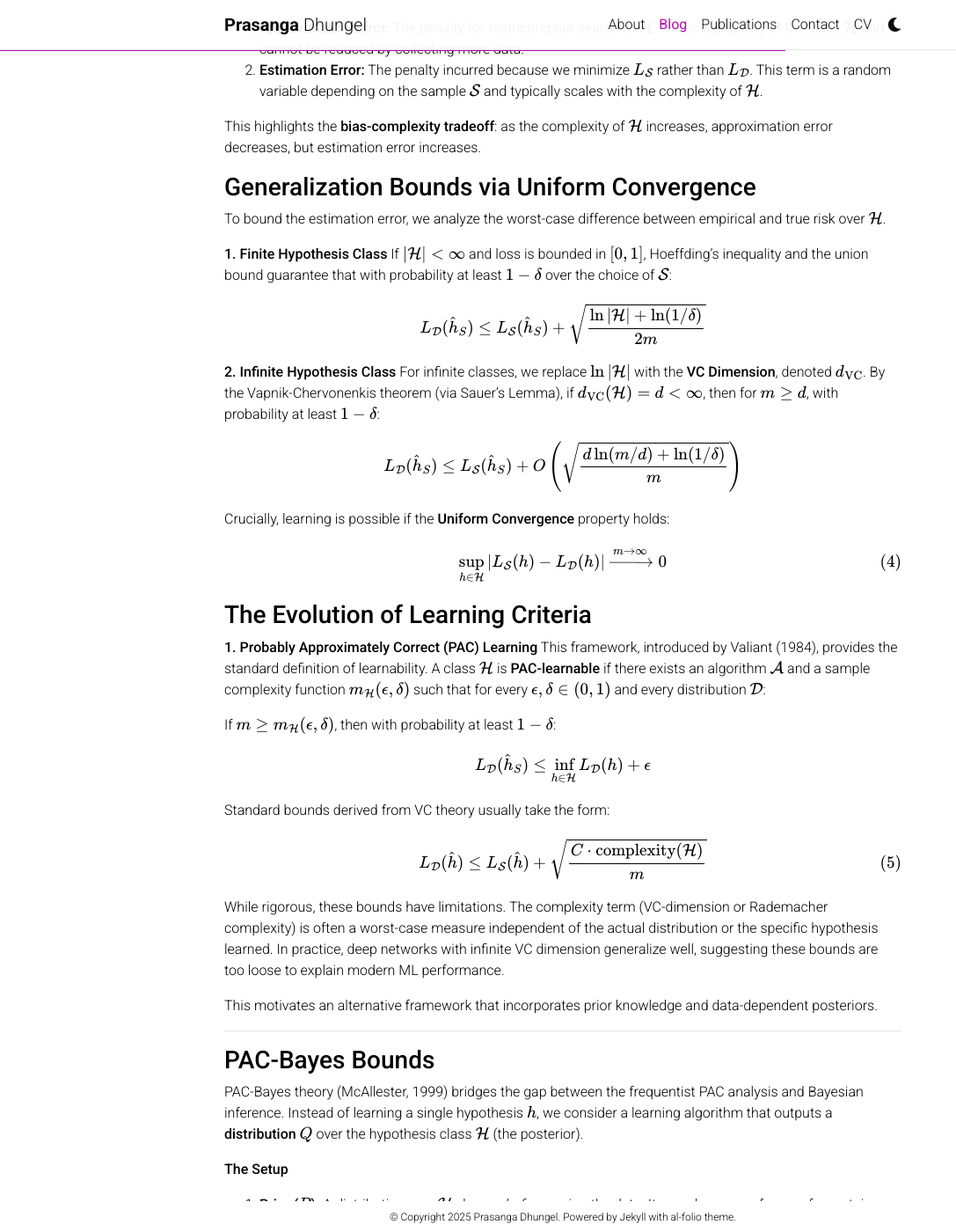
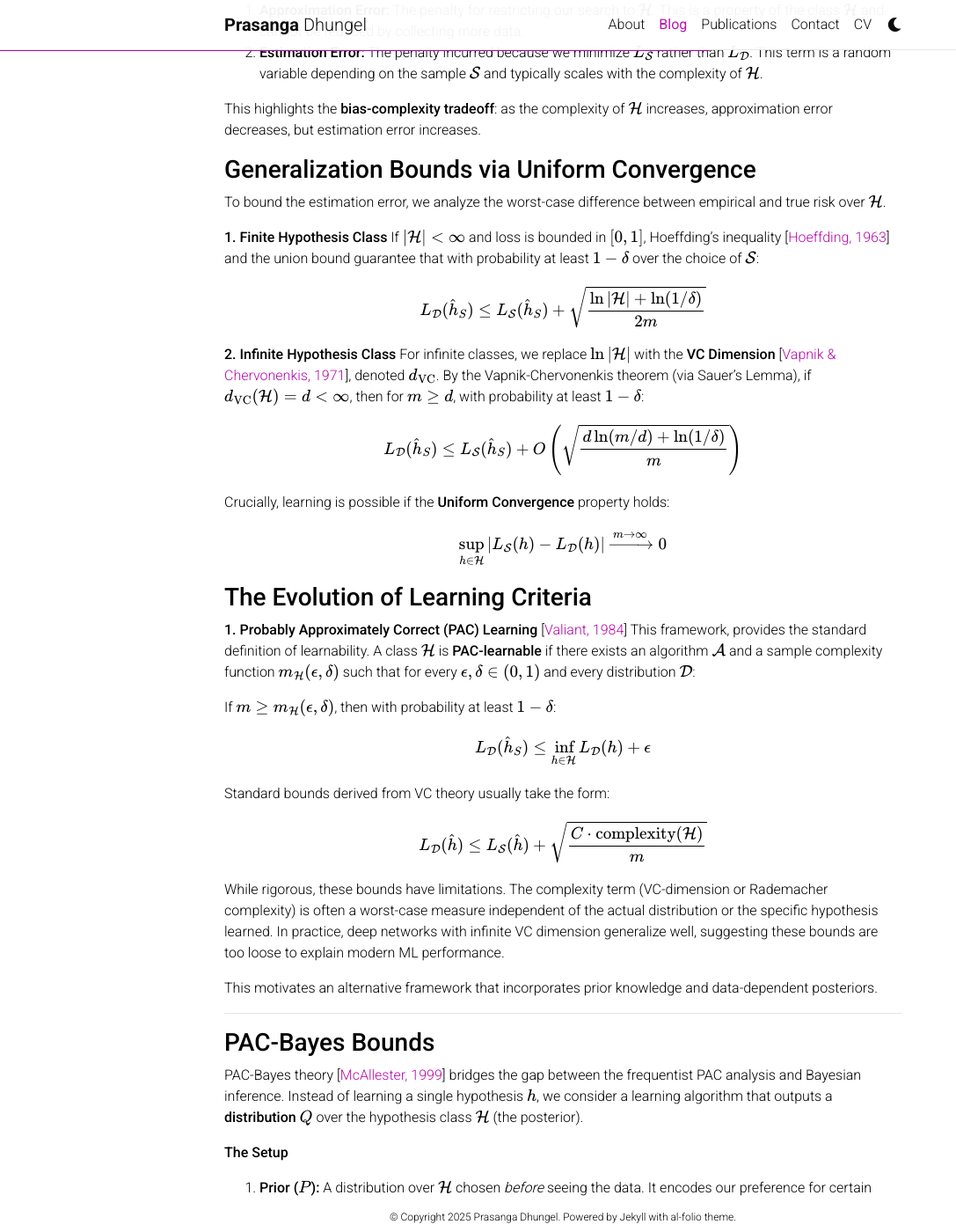
Before and after one commit to prasangadhungel/prasangadhungel.github.io, a Jekyll site: the page built from _posts/2024-09-13-pac-bayes.md, in a window 1280 px wide and 1400 px high, scrolled down 1753 px. Shown: the whole window at 88% size, without its empty margins (0-1087 px from the left). Built offline with Jekyll 4.4.1, drawn with Linux system fonts in a browser that asks for light colours; comment, search, counter and statistics services are not loaded; a style sheet for code colours, icons or effects is not loaded; some of the changed text lies outside the part shown.

```diff
--- a/_posts/2024-09-13-pac-bayes.md
+++ b/_posts/2024-09-13-pac-bayes.md
@@ -25,24 +25,24 @@ To measure performance, we define a loss function $$\ell: \mathcal{Y} \times \ma
 
 Our goal is to find a hypothesis that minimizes the **true risk** (or generalization error), defined as the expected loss over $$\mathcal{D}$$:
 
-\begin{equation}
+$$
 L_\mathcal{D}(h) \triangleq \mathbb{E}_{(x, y) \sim \mathcal{D}}[\ell(h(x), y)]
-\end{equation}
+$$
 
 The theoretical limit of performance is achieved by the **Bayes optimal predictor** $$h^*$$, which minimizes the risk over the set of all measurable functions $$\mathcal{Y}^\mathcal{X}$$:
 
-\begin{equation}
+$$
 h^*(x) = \underset{\hat{y} \in \mathcal{Y}}{\mathrm{argmin}} \ \mathbb{E} [\ell(\hat{y}, y) \mid X=x]
-\end{equation}
+$$
 The risk of this predictor, $$L^* = L_\mathcal{D}(h^*)$$, is called the **Bayes error** (or irreducible error).
 
 ### **From True Risk to Empirical Risk**
 
 Since $$\mathcal{D}$$ is unknown, $$L_\mathcal{D}(h)$$ is uncomputable. We rely on the sample $$\mathcal{S}$$ to compute the **empirical risk** (training error):
 
-\begin{equation}
+$$
 L_\mathcal{S}(h) = \frac{1}{m}\sum_{i=1}^{m}\ell(h(x_i), y_i)
-\end{equation}
+$$
 
 A standard approach, **Empirical Risk Minimization (ERM)**, searches for a predictor that minimizes training error. However, searching over the entire space of functions $$\mathcal{Y}^\mathcal{X}$$ is ill-posed; it is trivial to find a function $$h$$ such that $$L_\mathcal{S}(h)=0$$ (memorization) while $$L_\mathcal{D}(h)$$ remains high.
 
@@ -82,13 +82,13 @@ This highlights the **bias-complexity tradeoff**: as the complexity of $$\mathca
 To bound the estimation error, we analyze the worst-case difference between empirical and true risk over $$\mathcal{H}$$.
 
 **1. Finite Hypothesis Class**
-If $$|\mathcal{H}| < \infty$$ and loss is bounded in $$[0,1]$$, Hoeffding's inequality and the union bound guarantee that with probability at least $$1 - \delta$$ over the choice of $$\mathcal{S}$$:
+If $$|\mathcal{H}| < \infty$$ and loss is bounded in $$[0,1]$$, Hoeffding's inequality [[Hoeffding, 1963](http://www.cs.rpi.edu/academics/courses/spring06/random/hoefding.pdf)] and the union bound guarantee that with probability at least $$1 - \delta$$ over the choice of $$\mathcal{S}$$:
 
 $$L_\mathcal{D}(\hat{h}_S) \leq L_\mathcal{S}(\hat{h}_S) + \sqrt{\frac{\ln|\mathcal{H}| + \ln(1/\delta)}{2m}}
 $$
 
 **2. Infinite Hypothesis Class**
-For infinite classes, we replace $$\ln|\mathcal{H}|$$ with the **VC Dimension**, denoted $$d_{\text{VC}}$$. By the Vapnik-Chervonenkis theorem (via Sauer’s Lemma), if $$d_{\text{VC}}(\mathcal{H}) = d < \infty$$, then for $$m \ge d$$, with probability at least $$1-\delta$$:
+For infinite classes, we replace $$\ln|\mathcal{H}|$$ with the **VC Dimension** [[Vapnik & Chervonenkis, 1971](https://courses.grainger.illinois.edu/ece544na/fa2014/vapnik71.pdf)], denoted $$d_{\text{VC}}$$. By the Vapnik-Chervonenkis theorem (via Sauer’s Lemma), if $$d_{\text{VC}}(\mathcal{H}) = d < \infty$$, then for $$m \ge d$$, with probability at least $$1-\delta$$:
 
 $$
 L_\mathcal{D}(\hat{h}_S) \leq L_\mathcal{S}(\hat{h}_S) + O\left(\sqrt{\frac{d \ln(m/d) + \ln(1/\delta)}{m}}\right)
@@ -96,14 +96,14 @@ $$
 
 Crucially, learning is possible if the **Uniform Convergence** property holds:
 
-\begin{equation}
+$$
 \sup_{h \in \mathcal{H}} |L_\mathcal{S}(h) - L_\mathcal{D}(h)| \xrightarrow{m \to \infty} 0
-\end{equation}
+$$
 
 ### **The Evolution of Learning Criteria**
 
-**1. Probably Approximately Correct (PAC) Learning**
-This framework, introduced by Valiant (1984), provides the standard definition of learnability. A class $$\mathcal{H}$$ is **PAC-learnable** if there exists an algorithm $$\mathcal{A}$$ and a sample complexity function $$m_\mathcal{H}(\epsilon, \delta)$$ such that for every $$\epsilon, \delta \in (0, 1)$$ and every distribution $$\mathcal{D}$$:
+**1. Probably Approximately Correct (PAC) Learning** [[Valiant, 1984](https://web.archive.org/web/20170228150047/http://www.probablyapproximatelycorrect.com/)]
+This framework, provides the standard definition of learnability. A class $$\mathcal{H}$$ is **PAC-learnable** if there exists an algorithm $$\mathcal{A}$$ and a sample complexity function $$m_\mathcal{H}(\epsilon, \delta)$$ such that for every $$\epsilon, \delta \in (0, 1)$$ and every distribution $$\mathcal{D}$$:
 
 If $$m \ge m_\mathcal{H}(\epsilon, \delta)$$, then with probability at least $$1-\delta$$:
 
@@ -113,9 +113,9 @@ $$
 
 Standard bounds derived from VC theory usually take the form:
 
-\begin{equation}
+$$
 L_\mathcal{D}(\hat{h}) \leq L_\mathcal{S}(\hat{h}) + \sqrt{\frac{C \cdot \text{complexity}(\mathcal{H})}{m}}
-\end{equation}
+$$
 
 While rigorous, these bounds have limitations. The complexity term (VC-dimension or Rademacher complexity) is often a worst-case measure independent of the actual distribution or the specific hypothesis learned. In practice, deep networks with infinite VC dimension generalize well, suggesting these bounds are too loose to explain modern ML performance.
 
@@ -125,7 +125,7 @@ This motivates an alternative framework that incorporates prior knowledge and da
 
 ### **PAC-Bayes Bounds**
 
-PAC-Bayes theory (McAllester, 1999) bridges the gap between the frequentist PAC analysis and Bayesian inference. Instead of learning a single hypothesis $$h$$, we consider a learning algorithm that outputs a **distribution** $$Q$$ over the hypothesis class $$\mathcal{H}$$ (the posterior).
+PAC-Bayes theory [[McAllester, 1999](https://dl.acm.org/doi/pdf/10.1145/279943.279989)] bridges the gap between the frequentist PAC analysis and Bayesian inference. Instead of learning a single hypothesis $$h$$, we consider a learning algorithm that outputs a **distribution** $$Q$$ over the hypothesis class $$\mathcal{H}$$ (the posterior).
 
 **The Setup**
 1.  **Prior ($$P$$):** A distribution over $$\mathcal{H}$$ chosen *before* seeing the data. It encodes our preference for certain hypotheses (e.g., small weights).
@@ -142,9 +142,9 @@ Similarly, the empirical risk is $$L_\mathcal{S}(Q) \triangleq \mathbb{E}_{h \si
 **McAllester’s Bound**
 For any prior $$P$$ independent of the data, and any loss bounded in $$[0,1]$$, with probability at least $$1-\delta$$ over the draw of $$\mathcal{S}$$, the following inequality holds for **all** posteriors $$Q$$ simultaneously:
 
-\begin{equation}
+$$
 L_\mathcal{D}(Q) \leq L_\mathcal{S}(Q) + \sqrt{\frac{KL(Q \| P) + \ln(2m/\delta)}{2(m-1)}}
-\end{equation}
+$$
 
 where $$KL(Q \| P)$$ is the Kullback-Leibler divergence, measuring the "distance" between the learned posterior and the prior.
 
@@ -153,3 +153,10 @@ Naturally, we might wonder in what sense this is actually an improvement over un
 This framework helps explain why overparameterized models generalize: even if the parameter space is large, the volume of solutions (the posterior $$Q$$) might be close to the initialization (prior $$P$$), resulting in a low effective complexity cost.
 
 Optimization of the PAC-Bayes bound leads to objectives that trade off empirical error with a regularization term (the KL divergence), providing a rigorous justification for regularized training.
+
+# References
+[Wolpert, David H., and William G. Macready. "No free lunch theorems for optimization." IEEE transactions on evolutionary computation 1.1 (2002): 67-82.](https://homepages.uc.edu/~martinj/Philosophy%20and%20Religion/Arguments%20for%20the%20Existence%20of%20God/Teleology%20&%20Intelligent%20Design/Intelligent%20Design/Wolpert%20No%20Free%20Lunch.pdf)<br>
+[Hoeffding, Wassily. "Probability inequalities for sums of bounded random variables." Journal of the American statistical association 58.301 (1963): 13-30.](http://www.cs.rpi.edu/academics/courses/spring06/random/hoefding.pdf)<br>
+[Vapnik, Vladimir N., and A. Ya Chervonenkis. "On the uniform convergence of relative frequencies of events to their probabilities.", 1971.](https://courses.grainger.illinois.edu/ece544na/fa2014/vapnik71.pdf)<br>
+[Valiant, Leslie G. "A theory of the learnable." Communications of the ACM 27.11 (1984): 1134-1142.](https://web.archive.org/web/20170228150047/http://www.probablyapproximatelycorrect.com/)<br>
+[McAllester, David A. "Some pac-bayesian theorems." Proceedings of the eleventh annual conference on Computational learning theory. 1998.](https://dl.acm.org/doi/pdf/10.1145/279943.279989)
```
Also changed, not shown: other parts of _posts/2024-09-13-pac-bayes.md (+1 -1 lines), _bibliography/papers.bib (+7 -7 lines).
